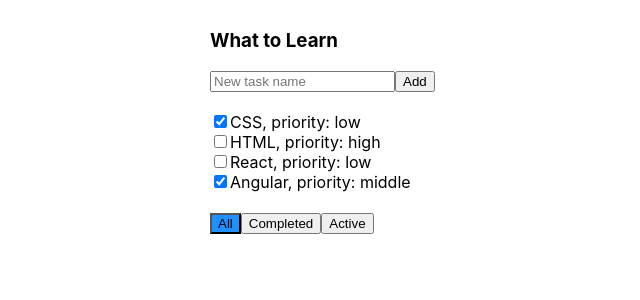
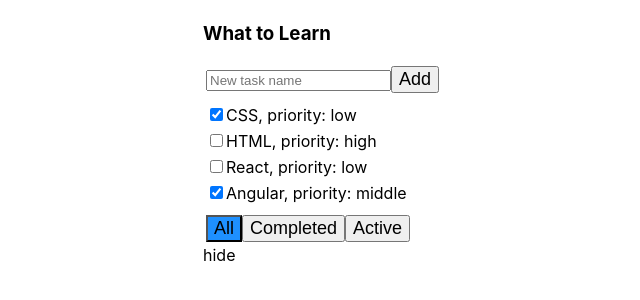
Before and after one commit to andorey/todolist, a React (Create React App) app: page / in a window 1280 px wide. Shown: the top 300 px of the page, without its empty margins (190-830 px from the left). Built offline with nearby package versions, Linux system fonts and the light colour scheme.

Commit message:
lesson 23.10.2019. Wednesday "to be or not to be, thet of the question"

```diff
--- a/src/App.css
+++ b/src/App.css
@@ -7,8 +7,8 @@
 	margin: 0 auto;
 }
 
-.todoList > div {
-	padding: 10px;
+.todoList div {
+	padding: 3px;
 }
 
 .todoList-task {
@@ -18,3 +18,11 @@
 .filter-active {
 	background-color: dodgerblue;
 }
+
+button {
+	font-size: 18px;
+}
+
+.error {
+	border-color: red;
+}
--- a/src/App.js
+++ b/src/App.js
@@ -52,7 +52,7 @@
 			<div className="App">
 				<div className="todoList">
 					<TodoListHeader addTask={this.addTask}/>
-					<TodoListTasks changeTaskStatus={this.changeTaskStatus}
+					<TodoListTasks change={this.changeTaskStatus}
 								   tasks={this.state.tasks.filter(t => {
 										   if (this.state.filterValue === 'All') {
 											   return true;
@@ -66,7 +66,7 @@
 									   }
 								   )}/>
 					<TodoListFooter filterValue={this.state.filterValue}
-									onChangeFilter={this.changeFilterValue}/>
+									onChangeFilter={this.changeFilterValue} />
 				</div>
 			</div>
 		);
--- a/src/TodoListFooter.jsx
+++ b/src/TodoListFooter.jsx
@@ -1,6 +1,19 @@
 import React from 'react';
 
 class TodoListFooter extends React.Component {
+
+    state = {
+        isHidden: true
+    }
+
+
+    onAllFilterClick = () => {this.props.onChangeFilter('All')};
+    onCompletedFilterClick = () => {this.props.onChangeFilter('Completed')};
+    onActiveFilterClick = () => {this.props.onChangeFilter('Active')};
+    onShowFiltersClick = () => {this.setState({isHidden: true})};
+    onHideFiltersClick = () => {this.setState({isHidden: false})};
+
+
     render = () => {
 
         let classForAll = this.props.filterValue === 'All' ? 'filter-active': '';
@@ -9,9 +22,13 @@
 
         return (
                 <div className="todoList-footer">
-                    <button onClick={() => {this.props.onChangeFilter('All')}} className={classForAll}>All</button>
-                    <button onClick={() => {this.props.onChangeFilter('Completed')}} className={classForCompleted}>Completed</button>
-                    <button onClick={() =>{this.props.onChangeFilter('Active')}} className={classForActive}>Active</button>
+                    {this.state.isHidden && <div>
+                    <button onClick={this.onAllFilterClick } className={classForAll}>All</button>
+                    <button onClick={this.onCompletedFilterClick } className={classForCompleted}>Completed</button>
+                    <button onClick={this.onActiveFilterClick} className={classForActive}>Active</button>
+                    </div>}
+                    { !this.state.isHidden && <span onClick={this.onShowFiltersClick}> show </span>}
+                    { this.state.isHidden && <span onClick={this.onHideFiltersClick}> hide </span>}
                 </div>
         );
     }
--- a/src/TodoListHeader.jsx
+++ b/src/TodoListHeader.jsx
@@ -1,6 +1,10 @@
 import React from 'react';
 
 class TodoListHeader extends React.Component {
+
+	state = {
+		error: false
+	}
 
 	constructor(props) {
 		super(props);
@@ -9,8 +13,13 @@
 
 	onAddTaskClick = () => {
 		let newTitle = this.newTaskTitleRef.current.value;
+		if (newTitle === ''){
+			this.setState({error:true});
+		}else{
+		this.setState({error: false});
 		this.newTaskTitleRef.current.value = '';
 		this.props.addTask(newTitle);
+		}
 	}
 
 	render = () => {
@@ -18,7 +27,11 @@
 			<div className="todoList-header">
 				<h3 className="todoList-header__title">What to Learn</h3>
 				<div className="todoList-newTaskForm">
-					<input ref={this.newTaskTitleRef} type="text" placeholder="New task name"/>
+					<input ref={this.newTaskTitleRef}
+						   type="text"
+						   placeholder="New task name"
+						   className={this.state.error ? "error" : ''}
+					/>
 					<button onClick={this.onAddTaskClick}>Add</button>
 				</div>
 			</div>
--- a/src/TodoListTask.jsx
+++ b/src/TodoListTask.jsx
@@ -1,9 +1,11 @@
 import React from 'react';
+import './App.css';
+
 
 class TodoListTask extends React.Component {
 
 	onIsDoneChanged = (e) => {
-		this.props.changeTaskStatus(this.props.task, e.currentTarget.checked);
+		this.props.change(this.props.task, e.currentTarget.checked);
 	}
 
 	render = () => {
--- a/src/TodoListTasks.jsx
+++ b/src/TodoListTasks.jsx
@@ -7,7 +7,7 @@
 		let tasksElements = this.props.tasks.map(t => {
 				return <TodoListTask
 					task={t}
-					changeTaskStatus={this.props.changeTaskStatus}
+					change={this.props.change}
 				/>
 			}
 		);
```
